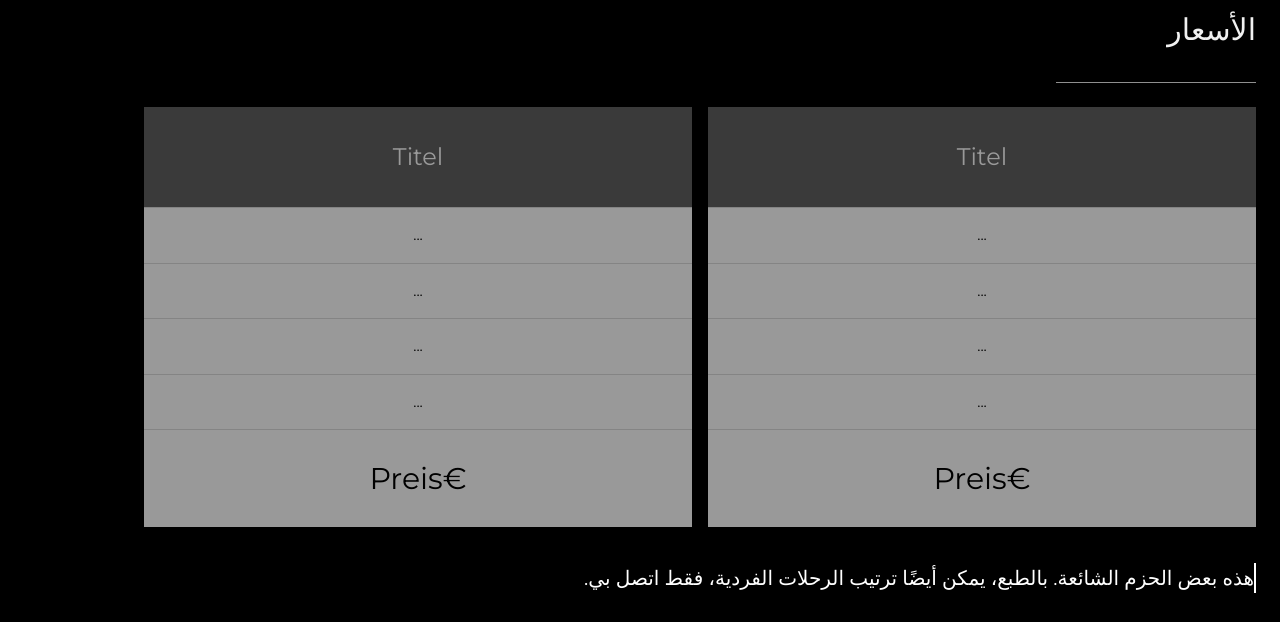
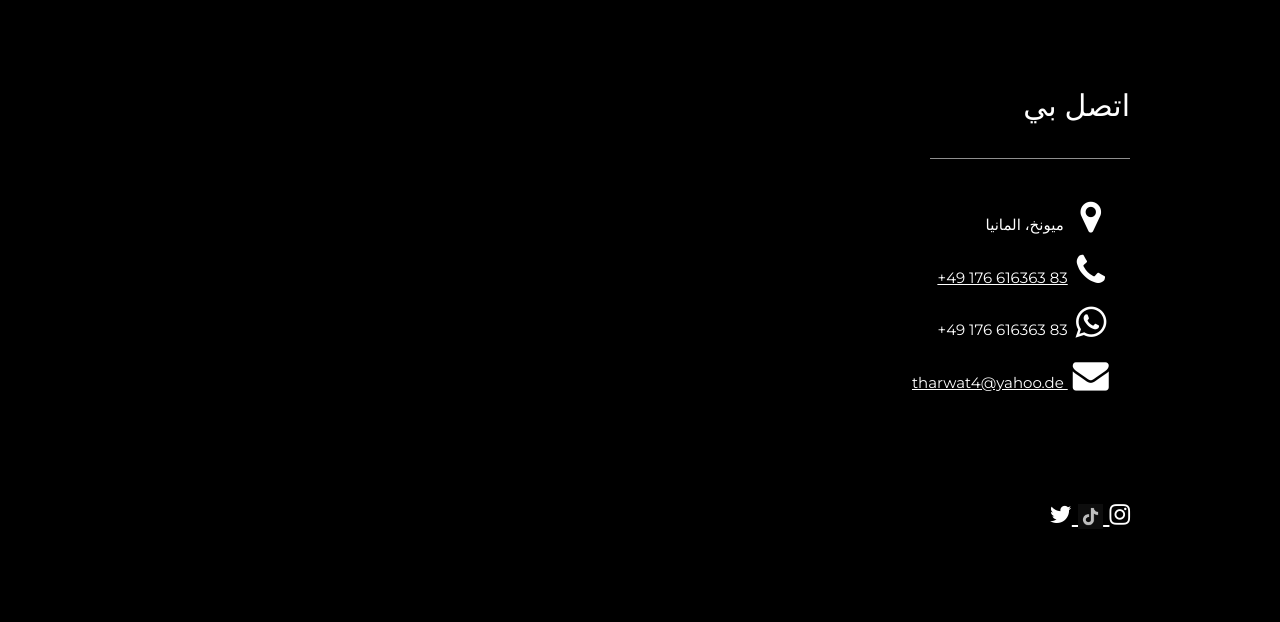
Before and after one commit to AhmedElmo16/sadf, a plain HTML site: page index.html in a window 1280 px wide. Shown: the part 5400-6022 px from the top of the page. After the commit the page ends 5997 px from the top, so only its background shows below. Drawn offline with nearby package versions, Linux system fonts and the light colour scheme.

Commit message:
Update index.html
- delete prices
- text/icon colors to white
- link for tel, email

```diff
--- a/index.html
+++ b/index.html
@@ -74,8 +74,8 @@
 
 
   <!-- About Section -->
-  <div class="w3-content w3-justify w3-text-grey w3-padding-64" id="about">
-    <h2 class="w3-text-light-grey" style="text-align: right;">عني</h2>
+  <div class="w3-content w3-justify w3-text-white w3-padding-64" id="about">
+    <h2 class="w3-text-white" style="text-align: right;">عني</h2>
     <hr width="200px"class="w3-opacity" style="float:right">
     <br><br>
     <p style="text-align: right; font-size: 20px;" lang="ar" dir="rtl">
@@ -87,7 +87,7 @@
         -مرسيدس S-Class  (٤ ركاب)
     </p>
     <br>
-    <h2 class="w3-text-light-grey" style="text-align: right;">أماكن شعبية</h2>
+    <h2 class="w3-text-white" style="text-align: right;">أماكن شعبية</h2>
     <hr width="200px"class="w3-opacity" style="float:right">
     <br>
 
@@ -249,59 +249,24 @@
     </div>
   </div>
 
-    <!-- Grid for pricing tables -->
-    <div id="prices">
-        <h2 class="w3-text-light-grey" style="text-align: right;">الأسعار</h2>
-        <hr width="200px"class="w3-opacity" style="float:right">
-        <br><br>
-        <div class="w3-row-padding" style="margin:0 -16px">
-          <div class="w3-half w3-margin-bottom">
-            <ul class="w3-ul w3-white w3-center w3-opacity w3-hover-opacity-off">
-              <li class="w3-dark-grey w3-xlarge w3-padding-32">Titel</li>
-              <li class="w3-padding-16">...</li>
-              <li class="w3-padding-16">...</li>
-              <li class="w3-padding-16">...</li>
-              <li class="w3-padding-16">...</li>
-              <li class="w3-padding-16">
-                <h2>Preis€</h2>
-              </li>
-            </ul>
-          </div>
 
-          <div class="w3-half w3-margin-bottom">
-            <ul class="w3-ul w3-white w3-center w3-opacity w3-hover-opacity-off">
-              <li class="w3-dark-grey w3-xlarge w3-padding-32">Titel</li>
-              <li class="w3-padding-16">...</li>
-              <li class="w3-padding-16">...</li>
-              <li class="w3-padding-16">...</li>
-              <li class="w3-padding-16">...</li>
-              <li class="w3-padding-16">
-                <h2>Preis€</h2>
-              </li>
-            </ul>
-          </div>
-        </div>
-        <p style="text-align: right; font-size: 20px; border-right: 2px solid white;">
-          .هذه بعض الحزم الشائعة. بالطبع، يمكن أيضًا ترتيب الرحلات الفردية، فقط اتصل بي
-        </p>
-    </div>
   </div>
 
   <!-- Contact Section -->
-  <div class="w3-padding-64 w3-content w3-text-grey" id="contact">
-    <h2 class="w3-text-light-grey" style="text-align: right;">اتصل بي</h2>
+  <div class="w3-padding-64 w3-content w3-text-white" id="contact">
+    <h2 class="w3-text-white" style="text-align: right;">اتصل بي</h2>
         <hr width="200px"class="w3-opacity" style="float:right">
         <br><br>
 
     <div class="w3-section">
       <p style="text-align: right;">ميونخ، المانيا <i class="fa fa-map-marker fa-fw w3-text-white w3-xxlarge w3-margin-right"></i> </p>
-      <p style="text-align: right;">+49 176 616363 83<i class="fa fa-phone fa-fw w3-text-white w3-xxlarge w3-margin-right"></i></p>
+      <a href="tel:+4917661636383"><p style="text-align: right;">+49 176 616363 83<i class="fa fa-phone fa-fw w3-text-white w3-xxlarge w3-margin-right"></i></p></a>
       <p style="text-align: right;">+49 176 616363 83<i class="fa fa-whatsapp fa-fw w3-text-white w3-xxlarge w3-margin-right"></i></p>
-      <p style="text-align: right;">tharwat4@yahoo.de <i class="fa fa-envelope fa-fw w3-text-white w3-xxlarge w3-margin-right"> </i></p>
+      <a href="mailto:tharwat4@yahoo.de"><p style="text-align: right;">tharwat4@yahoo.de <i class="fa fa-envelope fa-fw w3-text-white w3-xxlarge w3-margin-right"> </i></p></a>
     </div><br>
 
 <!-- Footer -->
-<footer class="w3-content w3-padding-64 w3-text-grey w3-xlarge" style="float: right;">
+<footer class="w3-content w3-padding-64 w3-text-white w3-xlarge" style="float: right;">
   <a href="https://twitter.com/" target="_blank"> <i class="fa fa-twitter w3-hover-opacity"></i> </a>
   <a href="https://www.tiktok.com/@tharwatelmo" target="_blank"> <img src="images/tiktok.png" alt="TikTok" width="25px" class="w3-hover-opacity"> </a>
   <a href="https://www.instagram.com/tharwat4/" target="_blank"> <i class="fa fa-instagram w3-hover-opacity"></i> </a>
```
